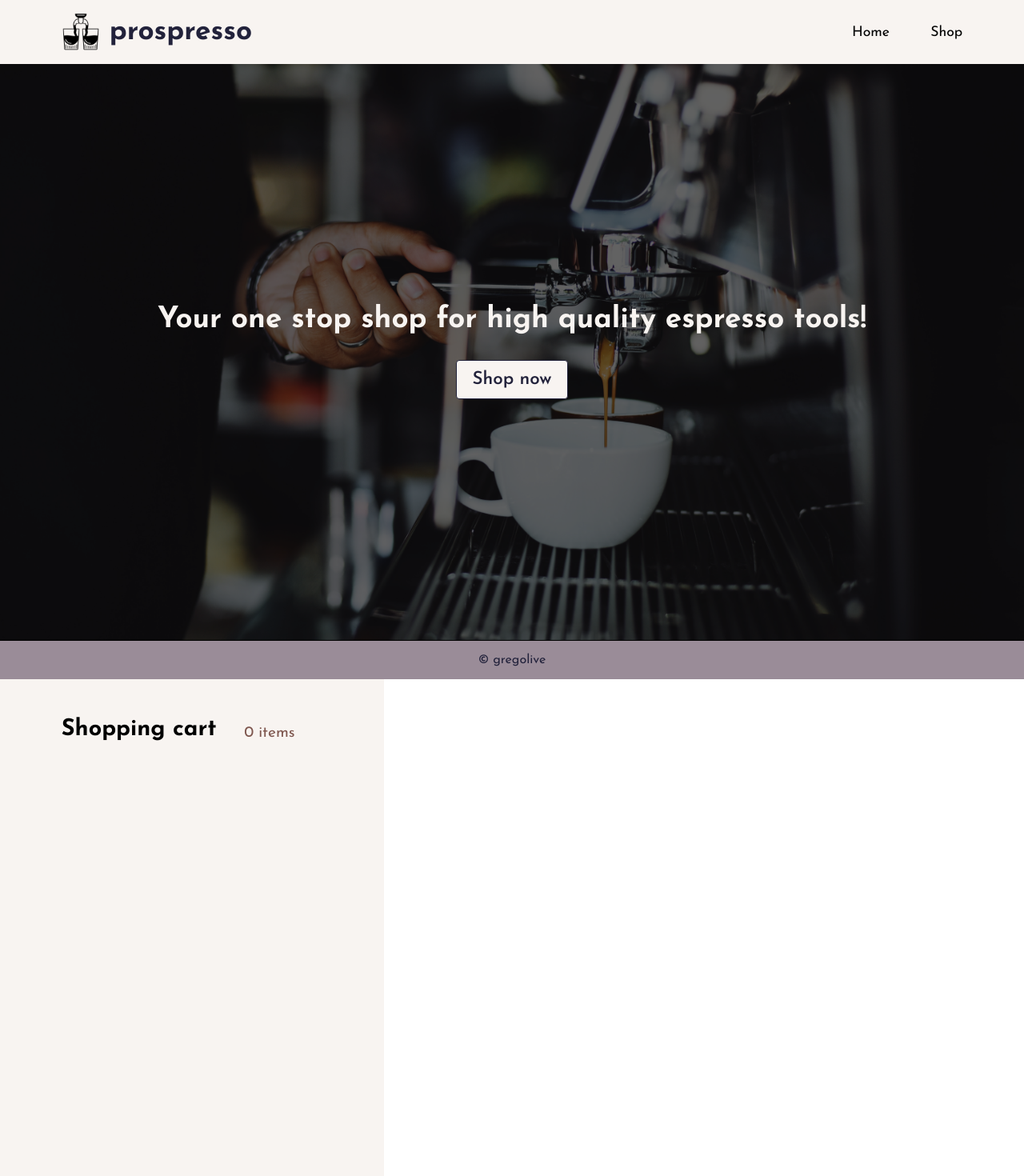
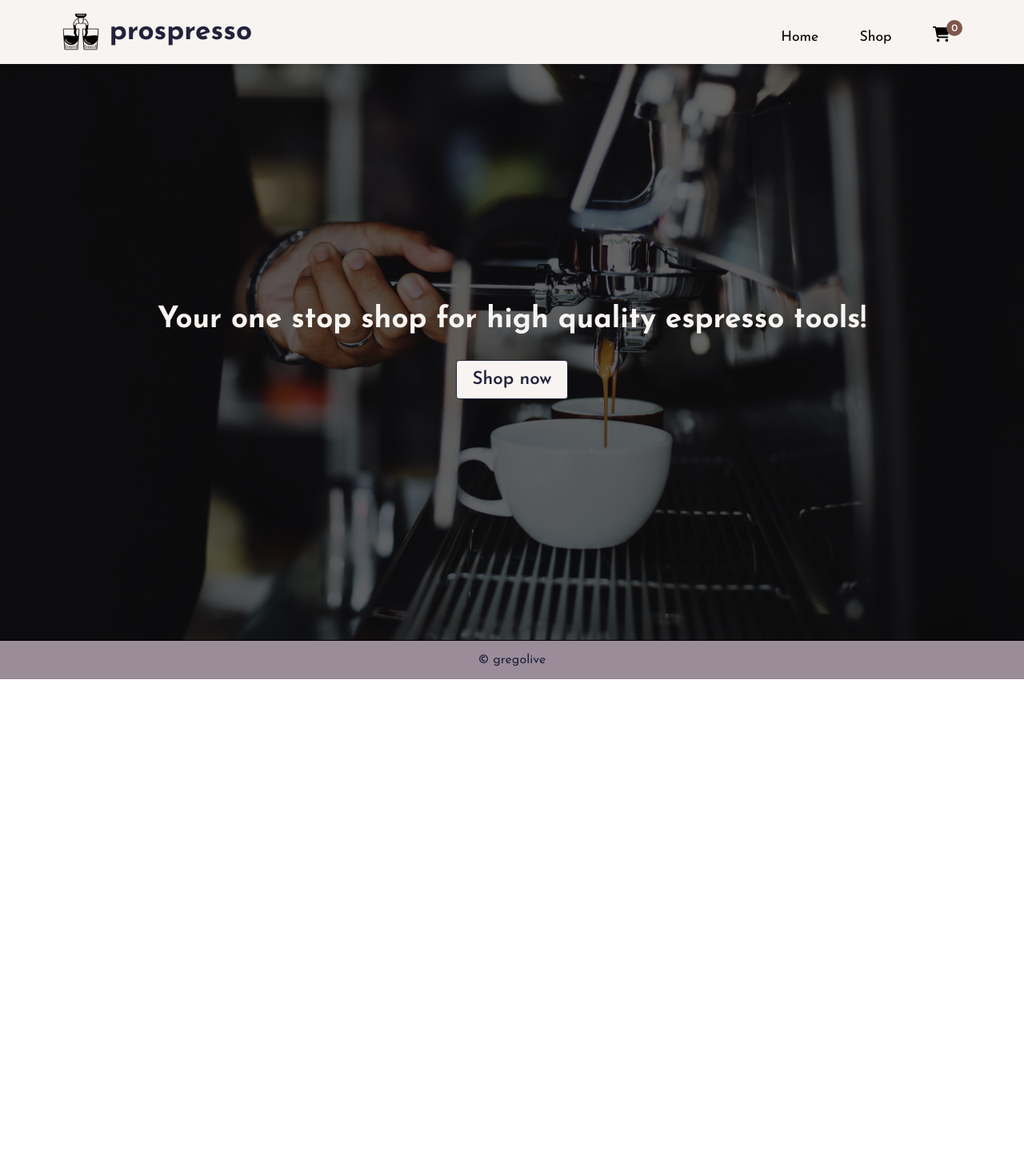
Before and after one commit to gregolive/online-shop, a React (Create React App) app: page / in a window 1280 px wide. Shown: the top 1470 px of the page at 80% size. After the commit the page ends 849 px from the top, so only its background shows below. Built offline with nearby package versions, Linux system fonts and the light colour scheme.

Commit message:
Add basic cart functionality#

```diff
--- a/src/components/App.js
+++ b/src/components/App.js
@@ -1,5 +1,6 @@
+import { useState, useEffect } from 'react';
+import { BrowserRouter, Routes, Route } from "react-router-dom";
 import '../styles/App.css';
-import { BrowserRouter, Routes, Route } from "react-router-dom";
 import Header from './Header';
 import Home from './Home';
 import Shop from './Shop';
@@ -8,16 +9,32 @@ import Footer from './Footer';
 import Cart from './Cart';
 
 const App = () => {
+  const [cartOpen, setcartOpen] = useState(false);
+  const [cartItems, setCartItems] = useState([]);
+
+  useEffect(() => {
+    const savedCart = localStorage.getItem('Cart');
+    if (savedCart) {
+      setCartItems(savedCart);
+    }
+  }, []);
+
+  useEffect(() => {
+    console.log('cartOpen')
+  }, [cartOpen]);
+
+  const toggleCart = () => setcartOpen(!cartOpen);
+
   return (
     <BrowserRouter>
-      <Header />
+      <Header handleClick={toggleCart} />
       <Routes>
         <Route path='/' element={<Home />} />
         <Route path='/shop' element={<Shop />} />
         <Route path='/shop/:productName' element={<Product />} />
       </Routes>
       <Footer />
-      <Cart />
+      <Cart open={cartOpen} items={cartItems} handleClick={toggleCart} />
     </BrowserRouter>
   );
 };
--- a/src/components/Cart.js
+++ b/src/components/Cart.js
@@ -1,31 +1,37 @@
-import { useState, useEffect } from 'react';
 import '../styles/Cart.css';
+import '@fortawesome/fontawesome-free/js/all';
 
-const Cart = () => {
-  const [products, setProducts] = useState([]);
+const Cart = ({ open, items, handleClick }) => {
+  const containerClass = (open) ? 'CartContainer Open' : 'CartContainer Close';
 
-  useEffect(() => {
-    const savedCart = localStorage.getItem('Cart');
-    if (savedCart) {
-      setProducts(savedCart);
-    }
-  }, []);
+  const cartProducts = (
+    (items && items.length > 0) ?
+    <div className='CartProducts'>
+      {items.map((product) =>
+        <div>
+          {product.name}
+        </div>
+      )}
+    </div>
+    : null
+  );
 
   return (
-    <div className="CartContainer">
+    <div className={containerClass}>
       <div className='Cart'>
         <header className='CartHeader'>
-          <h4>Shopping cart</h4>
+          <div className='CartTitle'>
+            <button type='button' className='Button TransparentButton' onClick={handleClick}>
+              <i className='fa-solid fa-xmark'></i>
+            </button>
+            <h4>Shopping cart</h4>
+          </div>
           <p className='CartCount'>0 items</p>
+        </header>
 
-          <div className='CartProducts'>
-            {products.map((product) =>
-              <div>
+        {cartProducts}
 
-              </div>
-            )}
-          </div>
-        </header>
+
       </div>
     </div>
   );
--- a/src/components/Header.js
+++ b/src/components/Header.js
@@ -1,7 +1,8 @@
 import '../styles/Header.css';
+import '@fortawesome/fontawesome-free/js/all';
 import { Link } from "react-router-dom";
 
-const Header = () => {
+const Header = ({ handleClick }) => {
   return (
     <header className="SiteHeader">
       <Link to='/' className='HeaderLogo'>
@@ -12,6 +13,10 @@ const Header = () => {
       <div className='HeaderLinks'>
         <Link to='/'>Home</Link>
         <Link to='/shop'>Shop</Link>
+        <button type='button' className='Button TransparentButton' onClick={handleClick}>
+          <i className='fa-solid fa-cart-shopping'></i>
+          <span className='CartNum'>0</span>
+        </button>
       </div>
     </header>
   );
--- a/src/styles/App.css
+++ b/src/styles/App.css
@@ -47,6 +47,11 @@ h2 {
   filter: brightness(80%);
 }
 
+.TransparentButton {
+  background: transparent;
+  border: none;
+}
+
 button:disabled {
   cursor: not-allowed;
   filter: brightness(80%);
--- a/src/styles/Cart.css
+++ b/src/styles/Cart.css
@@ -1,20 +1,55 @@
 .CartContainer {
-  height: 100%;
+  background: rgba(0, 0, 0, 0.5);
+  height: 100vh;
+  width: 0;
+  position: fixed;
+  z-index: 1;
+  top: 0;
+  right: 0;
+  overflow-x: hidden;
+}
+
+.CartContainer.Close {
+  transition: 0.2s;
+}
+
+.CartContainer.Open {
   width: 100%;
 }
 
 .Cart {
+  color: var(--text);
   background: var(--primary);
-  padding: 3rem 6vw;
+  padding: 0 6vw;
   height: 100vh;
+  width: 0;
+  display: flex;
+  flex-direction: column;
+  float: right;
+  transition: 0.4s;
+}
+
+.CartContainer.Open .Cart {
   width: min(80vw, 30rem);
-  box-sizing: border-box;
 }
 
 .CartHeader {
+  height: 5rem;
   display: flex;
-  align-items: flex-end;
+  align-items: center;
   justify-content: space-between;
+}
+
+.CartTitle {
+  display: flex;
+  align-items: center;
+}
+
+.CartTitle > Button {
+  font-size: 1.5rem;
+  padding: 0;
+  margin-right: 1rem;
+  align-self: start;
 }
 
 h4 {
--- a/src/styles/Header.css
+++ b/src/styles/Header.css
@@ -28,5 +28,27 @@ h1 {
   color: var(--text);
   font-size: 1.1rem;
   display: flex;
+  align-items: flex-end;
   gap: 4vw;
 }
+
+.HeaderLinks > button {
+  font-size: 1.2rem;
+  padding: 0.5rem 1rem 0 0;
+  position: relative;
+}
+
+.CartNum {
+  color: var(--primary);
+  background: var(--highlight);
+  font-size: 0.8rem;
+  height: 1.25rem;
+  aspect-ratio: 1;
+  border-radius: 50%;
+  display: flex;
+  align-items: center;
+  justify-content: center;
+  position: absolute;
+  top: 0;
+  right: 0;
+}
```
Also changed, not shown: 1 other file (tests, documents, lock files or other folders).
